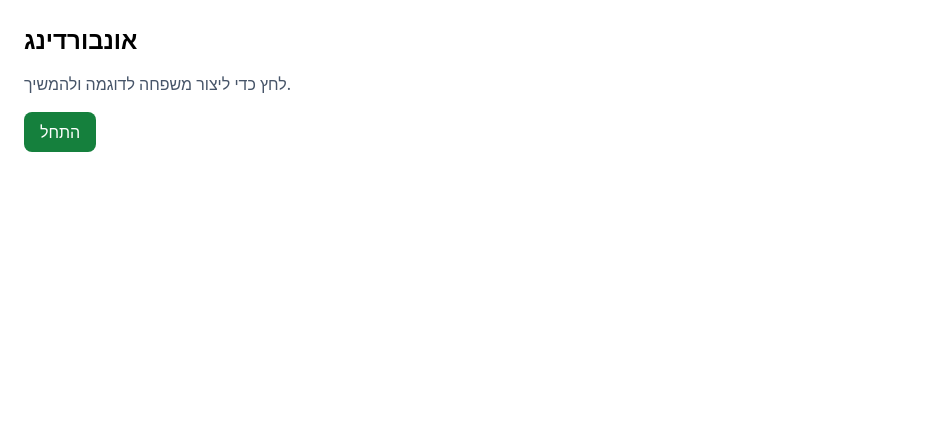
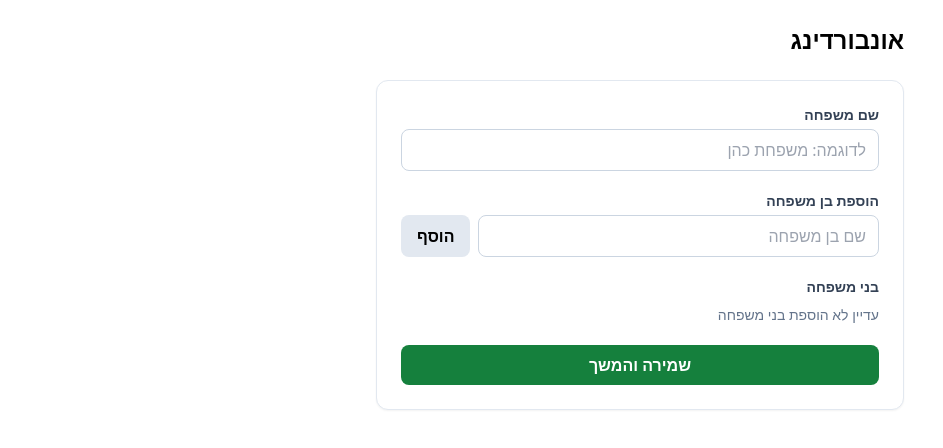
Before and after one commit to Jonisapi/family-app, a React (Vite) app: page /onboarding in a window 1280 px wide. Shown: the top 448 px of the page, without its empty margins (0-943 px from the left). Built offline with nearby package versions, Linux system fonts and the light colour scheme.

Commit message:
Implement dynamic members onboarding and member-based add flow

```diff
--- a/src/pages/Add.tsx
+++ b/src/pages/Add.tsx
@@ -6,9 +6,9 @@ export default function Add() {
   const navigate = useNavigate()
   const { members, addEntry } = useFamily()
 
-  const memberOptions = useMemo(() => (members.length ? members : ['אמא', 'אבא', 'נועה']), [members])
+  const memberOptions = useMemo(() => members, [members])
 
-  const [member, setMember] = useState(memberOptions[0] ?? '')
+  const [memberId, setMemberId] = useState(memberOptions[0]?.id ?? '')
   const [item, setItem] = useState('')
   const [sugar, setSugar] = useState('')
   const [calories, setCalories] = useState('')
@@ -19,19 +19,42 @@ export default function Add() {
     const sugarNum = Number(sugar)
     const caloriesNum = Number(calories)
 
-    if (!member || !item.trim() || Number.isNaN(sugarNum) || Number.isNaN(caloriesNum)) {
+    if (!memberId || !item.trim() || Number.isNaN(sugarNum) || Number.isNaN(caloriesNum)) {
       alert('נא למלא את כל השדות בצורה תקינה')
       return
     }
 
+    const selectedMember = members.find((m) => m.id === memberId)
+    if (!selectedMember) {
+      alert('יש לבחור בן משפחה')
+      return
+    }
+
     addEntry({
-      member,
+      memberId: selectedMember.id,
+      memberName: selectedMember.name,
       item: item.trim(),
       sugar: sugarNum,
       calories: caloriesNum,
     })
 
     navigate('/', { replace: true })
+  }
+
+  if (!members.length) {
+    return (
+      <div dir="rtl" className="mx-auto max-w-xl p-6">
+        <h1 className="mb-3 text-2xl font-bold">הוספה</h1>
+        <p className="mb-4 text-slate-600">אין בני משפחה עדיין. נא להשלים אונבורדינג קודם.</p>
+        <button
+          type="button"
+          onClick={() => navigate('/onboarding')}
+          className="rounded-lg bg-green-700 px-4 py-2 font-bold text-white"
+        >
+          מעבר לאונבורדינג
+        </button>
+      </div>
+    )
   }
 
   return (
@@ -42,13 +65,13 @@ export default function Add() {
         <div>
           <label className="mb-1 block text-sm font-semibold text-slate-700">בן משפחה</label>
           <select
-            value={member}
-            onChange={(e) => setMember(e.target.value)}
+            value={memberId}
+            onChange={(e) => setMemberId(e.target.value)}
             className="w-full rounded-lg border border-slate-300 px-3 py-2"
           >
             {memberOptions.map((m) => (
-              <option key={m} value={m}>
-                {m}
+              <option key={m.id} value={m.id}>
+                {m.name}
               </option>
             ))}
           </select>
@@ -60,7 +83,7 @@ export default function Add() {
             value={item}
             onChange={(e) => setItem(e.target.value)}
             className="w-full rounded-lg border border-slate-300 px-3 py-2"
-            placeholder="לדוגמה: יוגורט טבעי"
+            placeholder="לדוגמה: יוגרט טבעי"
           />
         </div>
 
--- a/src/pages/Onboarding.tsx
+++ b/src/pages/Onboarding.tsx
@@ -1,27 +1,113 @@
+import { FormEvent, useState } from 'react'
 import { useNavigate } from 'react-router-dom'
 import { useFamily } from '../contexts/FamilyContext'
+import type { Member } from '../contexts/FamilyContext'
 
 export default function Onboarding() {
   const navigate = useNavigate()
   const { setFamilyName, setMembers } = useFamily()
 
-  function handleStart() {
-    setFamilyName('משפחת כהן')
-    setMembers(['אמא', 'אבא', 'נועה'])
+  const [familyNameInput, setFamilyNameInput] = useState('')
+  const [memberInput, setMemberInput] = useState('')
+  const [draftMembers, setDraftMembers] = useState<Member[]>([])
+
+  function addMember() {
+    const name = memberInput.trim()
+    if (!name) return
+
+    setDraftMembers((prev) => [
+      ...prev,
+      {
+        id: crypto.randomUUID(),
+        name,
+      },
+    ])
+    setMemberInput('')
+  }
+
+  function removeMember(id: string) {
+    setDraftMembers((prev) => prev.filter((m) => m.id !== id))
+  }
+
+  function handleSubmit(e: FormEvent) {
+    e.preventDefault()
+
+    const familyName = familyNameInput.trim()
+    if (!familyName) {
+      alert('נא להזין שם משפחה')
+      return
+    }
+
+    if (draftMembers.length === 0) {
+      alert('נא להוסיף לפחות בן משפחה אחד')
+      return
+    }
+
+    setFamilyName(familyName)
+    setMembers(draftMembers)
     navigate('/', { replace: true })
   }
 
   return (
-    <div className="p-6">
-      <h1 className="mb-4 text-2xl font-bold">אונבורדינג</h1>
-      <p className="mb-4 text-slate-600">לחץ כדי ליצור משפחה לדוגמה ולהמשיך.</p>
-      <button
-        type="button"
-        onClick={handleStart}
-        className="rounded-lg bg-green-700 px-4 py-2 text-white"
-      >
-        התחל
-      </button>
+    <div dir="rtl" className="mx-auto max-w-xl p-6">
+      <h1 className="mb-6 text-2xl font-bold">אונבורדינג</h1>
+
+      <form onSubmit={handleSubmit} className="space-y-5 rounded-xl border border-slate-200 bg-white p-6 shadow-sm">
+        <div>
+          <label className="mb-1 block text-sm font-semibold text-slate-700">שם משפחה</label>
+          <input
+            value={familyNameInput}
+            onChange={(e) => setFamilyNameInput(e.target.value)}
+            className="w-full rounded-lg border border-slate-300 px-3 py-2"
+            placeholder="לדוגמה: משפחת כהן"
+          />
+        </div>
+
+        <div>
+          <label className="mb-1 block text-sm font-semibold text-slate-700">הוספת בן משפחה</label>
+          <div className="flex gap-2">
+            <input
+              value={memberInput}
+              onChange={(e) => setMemberInput(e.target.value)}
+              className="flex-1 rounded-lg border border-slate-300 px-3 py-2"
+              placeholder="שם בן משפחה"
+            />
+            <button
+              type="button"
+              onClick={addMember}
+              className="rounded-lg bg-slate-200 px-4 py-2 font-semibold"
+            >
+              הוסף
+            </button>
+          </div>
+        </div>
+
+        <div className="space-y-2">
+          <p className="text-sm font-semibold text-slate-700">בני משפחה</p>
+          {draftMembers.length === 0 ? (
+            <p className="text-sm text-slate-500">עדיין לא הוספת בני משפחה</p>
+          ) : (
+            <ul className="space-y-2">
+              {draftMembers.map((m) => (
+                <li key={m.id} className="flex items-center justify-between rounded-lg bg-slate-100 px-3 py-2">
+                  <span className="font-medium">{m.name}</span>
+                  <button
+                    type="button"
+                    onClick={() => removeMember(m.id)}
+                    className="rounded bg-red-100 px-2 py-1 text-xs text-red-700"
+                  >
+                    הסר
+                  </button>
+                </li>
+              ))}
+            </ul>
+          )}
+        </div>
+
+        <button type="submit" className="w-full rounded-lg bg-green-700 px-4 py-2 font-bold text-white">
+          שמירה והמשך
+        </button>
+      </form>
     </div>
   )
 }
```
